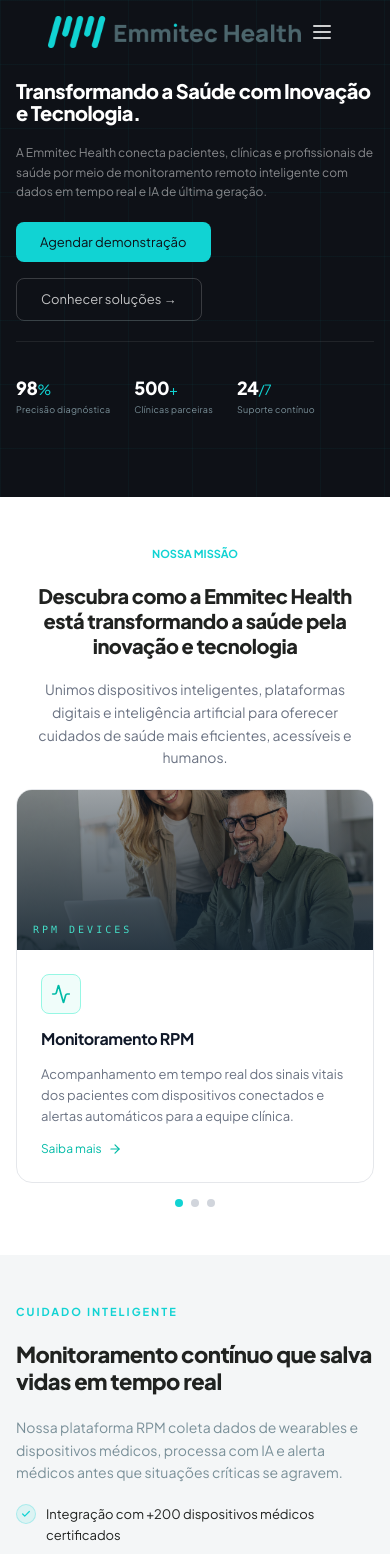
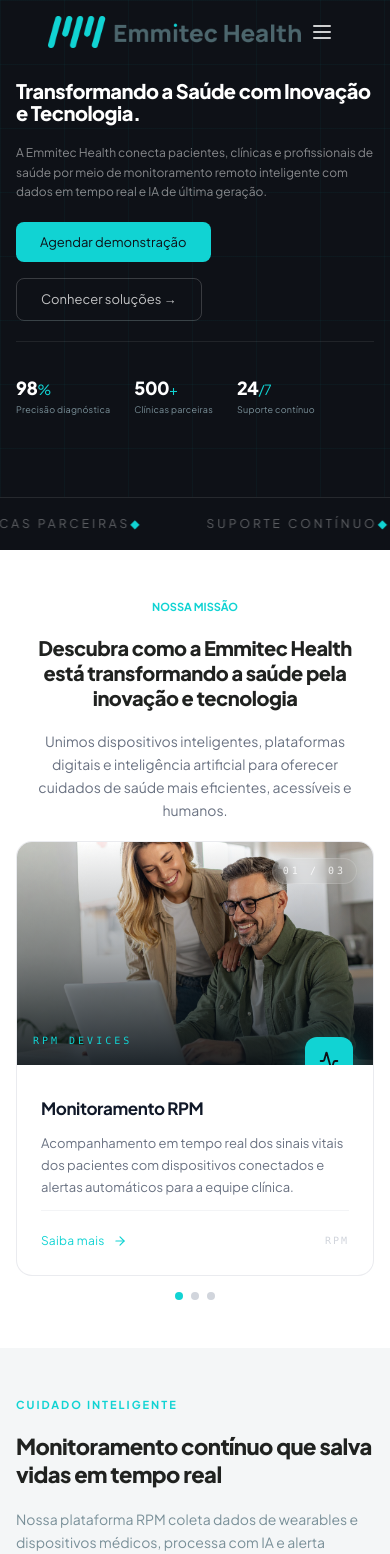
Before and after one commit to Os-Guri-Do-Agro/emmitec-health-web, a Vue app: page / in a window 390 px wide. Shown: the top 1554 px of the page. Built offline with nearby package versions, Linux system fonts and the light colour scheme.

Commit message:
style: melhora visual

```diff
--- a/src/views/HomeView.vue
+++ b/src/views/HomeView.vue
@@ -1,5 +1,5 @@
 <script setup lang="ts">
-import { ref, onMounted, onUnmounted, computed, watch } from 'vue'
+import { ref, onMounted, onUnmounted, computed, watch, nextTick } from 'vue'
 import { useI18n } from 'vue-i18n'
 import { gsap } from 'gsap'
 import { ScrollTrigger } from 'gsap/ScrollTrigger'
@@ -53,6 +53,35 @@
     onUpdate: () => {
       element.textContent = Math.round(counter.value).toString()
     },
+  })
+}
+
+// ── MARQUEE ──
+const marquee = ref<HTMLElement | null>(null)
+let marqueeTween: gsap.core.Tween | null = null
+
+const marqueeItems = computed(() => [
+  t('hero.stats.accuracy'),
+  t('hero.stats.clinics'),
+  t('hero.stats.support'),
+  t('cards.rpm.label'),
+  t('cards.ai.label'),
+  t('cards.dashboard.label'),
+])
+
+function startMarquee() {
+  if (!marquee.value) return
+  const track = marquee.value.querySelector('.marquee-track') as HTMLElement | null
+  if (!track) return
+  marqueeTween?.kill()
+  gsap.set(track, { x: 0 })
+  const half = track.scrollWidth / 2
+  if (half <= 0) return
+  marqueeTween = gsap.to(track, {
+    x: -half,
+    duration: Math.max(24, half / 55),
+    ease: 'none',
+    repeat: -1,
   })
 }
 
@@ -192,6 +221,8 @@
 const ctaInner = ref<HTMLElement | null>(null)
 
 onMounted(() => {
+  startMarquee()
+
   // Hero entrance
   gsap
     .timeline({ defaults: { ease: 'power3.out' } })
@@ -272,10 +303,11 @@
 
 onUnmounted(() => {
   ScrollTrigger.getAll().forEach((t) => t.kill())
+  marqueeTween?.kill()
 })
 
 // Re-animar números quando o idioma mudar
-watch(locale, () => {
+watch(locale, async () => {
   heroStatNumbers.value.forEach((el, index) => {
     const targetValue = heroStatsData.value[index]?.num
     if (el && targetValue !== undefined) {
@@ -284,6 +316,8 @@
       animateCounter(el, targetValue, 1.5)
     }
   })
+  await nextTick()
+  startMarquee()
 })
 </script>
 
@@ -370,6 +404,26 @@
       </div>
     </section>
 
+    <!-- ── MARQUEE ── -->
+    <div
+      ref="marquee"
+      class="marquee bg-dark border-t border-white/10 py-4 overflow-hidden w-full"
+      aria-hidden="true"
+    >
+      <div class="marquee-track flex whitespace-nowrap will-change-transform">
+        <template v-for="n in 2" :key="n">
+          <div
+            v-for="item in marqueeItems"
+            :key="item + n"
+            class="marquee-item flex items-center font-display font-bold uppercase tracking-[3px] text-white/35 text-[12px] sm:text-[13px] px-8"
+          >
+            <span>{{ item }}</span>
+            <span class="text-primary ml-8">◆</span>
+          </div>
+        </template>
+      </div>
+    </div>
+
     <!-- ── INTRO ── -->
     <section
       ref="introSection"
@@ -397,41 +451,62 @@
         class="hidden md:grid md:grid-cols-2 lg:grid-cols-3 gap-4 sm:gap-6 w-full max-w-7xl mx-auto px-4 sm:px-6"
       >
         <article
-          v-for="c in cardsData"
+          v-for="(c, i) in cardsData"
           :key="c.title"
-          class="service-card rounded-2xl border border-gray-200 bg-white overflow-hidden"
+          class="service-card group relative rounded-2xl border border-gray-200/80 bg-white overflow-hidden transition-all duration-500 hover:-translate-y-1.5 hover:border-primary/30 hover:shadow-[0_24px_60px_-20px_rgba(17,211,211,0.35)]"
         >
-          <!-- Header com imagem -->
-          <div class="h-40 relative overflow-hidden">
+          <!-- Imagem -->
+          <div class="relative overflow-hidden aspect-16/10">
             <img
               :src="c.image"
               :alt="c.title"
-              class="absolute inset-0 w-full h-full object-cover"
+              class="absolute inset-0 w-full h-full object-cover transition-transform duration-900 ease-out group-hover:scale-[1.06]"
             />
-            <div class="absolute inset-0 bg-linear-to-t from-[#162633]/90 to-[#0d1a23]/40" />
+            <div class="absolute inset-0 bg-linear-to-t from-[#0a1218]/90 via-[#0a1218]/35 to-transparent" />
+
+            <!-- Index chip -->
             <span
-              class="absolute bottom-3 left-4 font-mono text-[10px] text-teal-300/90 tracking-[3px] uppercase font-medium z-10"
-              >{{ c.headerLabel }}</span
+              class="absolute top-4 right-4 font-mono text-[10px] tracking-[3px] text-white/80 bg-white/5 backdrop-blur-sm border border-white/15 rounded-full px-2.5 py-1"
             >
+              0{{ i + 1 }} / 0{{ cardsData.length }}
+            </span>
+
+            <!-- Label -->
+            <span
+              class="absolute bottom-4 left-4 font-mono text-[10px] text-primary tracking-[3px] uppercase font-semibold"
+            >
+              {{ c.headerLabel }}
+            </span>
+
+            <!-- Icon flutuante -->
+            <div
+              class="absolute -bottom-5 right-5 w-12 h-12 rounded-xl bg-primary text-dark flex items-center justify-center shadow-[0_10px_28px_rgba(17,211,211,0.45)] transition-all duration-500 group-hover:-translate-y-1 group-hover:rotate-[-4deg]"
+            >
+              <component :is="c.icon" :size="20" stroke-width="2.2" />
             </div>
-          <!-- Corpo do card -->
-          <div class="p-6 flex flex-col gap-3">
-            <div
-              class="icon-box w-10 h-10 p-2 rounded-lg bg-teal-50 border border-teal-200 flex items-center justify-center mb-4 text-teal-500"
+          </div>
+
+          <!-- Corpo -->
+          <div class="p-6 pt-8 flex flex-col gap-3">
+            <h3
+              class="font-display font-bold text-gray-900 text-[17px] leading-snug tracking-tight"
             >
-              <component :is="c.icon" :size="20" />
-            </div>
-            <h3 class="font-display font-bold text-gray-900 text-[16px] mb-2 tracking-tight">
               {{ c.title }}
             </h3>
-            <p class="text-gray-500 text-[13px] leading-relaxed mb-4">{{ c.description }}</p>
+            <p class="text-gray-500 text-[13px] leading-[1.7]">{{ c.description }}</p>
+
+            <div class="mt-4 pt-5 border-t border-gray-100 flex items-center justify-between">
               <a
                 href="#"
-              class="inline-flex items-center gap-1.5 text-teal-500 text-[12px] font-display font-semibold no-underline"
+                class="card-cta relative inline-flex items-center gap-2 text-primary text-[12px] font-display font-semibold tracking-wide no-underline"
               >
-              {{ t('cards.cta') }}
-              <ArrowRight :size="14" />
+                <span>{{ t('cards.cta') }}</span>
+                <ArrowRight :size="14" class="arrow-slide" />
               </a>
+              <span class="font-mono text-[10px] text-gray-300 tracking-[2px]">
+                {{ c.headerLabel.split(' ')[0] }}
+              </span>
+            </div>
           </div>
         </article>
       </div>
@@ -448,41 +523,59 @@
             :style="{ transform: `translateX(-${currentCardIndex * 100}%)` }"
           >
             <article
-              v-for="c in cardsData"
+              v-for="(c, i) in cardsData"
               :key="c.title"
-              class="service-card w-full shrink-0 rounded-2xl border border-gray-200 bg-white overflow-hidden"
+              class="service-card group w-full shrink-0 rounded-2xl border border-gray-200/80 bg-white overflow-hidden"
             >
-              <!-- Header com imagem -->
-              <div class="h-40 relative overflow-hidden">
+              <!-- Imagem -->
+              <div class="relative overflow-hidden aspect-16/10">
                 <img
                   :src="c.image"
                   :alt="c.title"
                   class="absolute inset-0 w-full h-full object-cover"
                 />
-                <div class="absolute inset-0 bg-linear-to-t from-[#162633]/90 to-[#0d1a23]/40" />
+                <div class="absolute inset-0 bg-linear-to-t from-[#0a1218]/90 via-[#0a1218]/35 to-transparent" />
+
                 <span
-                  class="absolute bottom-3 left-4 font-mono text-[10px] text-teal-300/90 tracking-[3px] uppercase font-medium z-10"
-                  >{{ c.headerLabel }}</span
+                  class="absolute top-4 right-4 font-mono text-[10px] tracking-[3px] text-white/80 bg-white/5 backdrop-blur-sm border border-white/15 rounded-full px-2.5 py-1"
                 >
+                  0{{ i + 1 }} / 0{{ cardsData.length }}
+                </span>
+
+                <span
+                  class="absolute bottom-4 left-4 font-mono text-[10px] text-primary tracking-[3px] uppercase font-semibold"
+                >
+                  {{ c.headerLabel }}
+                </span>
+
+                <div
+                  class="absolute -bottom-5 right-5 w-12 h-12 rounded-xl bg-primary text-dark flex items-center justify-center shadow-[0_10px_28px_rgba(17,211,211,0.45)]"
+                >
+                  <component :is="c.icon" :size="20" stroke-width="2.2" />
                 </div>
-              <!-- Corpo do card -->
-              <div class="p-6 flex flex-col gap-3">
-                <div
-                  class="icon-box w-10 h-10 p-2 rounded-lg bg-teal-50 border border-teal-200 flex items-center justify-center mb-4 text-teal-500"
+              </div>
+
+              <!-- Corpo -->
+              <div class="p-6 pt-8 flex flex-col gap-3">
+                <h3
+                  class="font-display font-bold text-gray-900 text-[17px] leading-snug tracking-tight"
                 >
-                  <component :is="c.icon" :size="20" />
-                </div>
-                <h3 class="font-display font-bold text-gray-900 text-[16px] mb-2 tracking-tight">
                   {{ c.title }}
                 </h3>
-                <p class="text-gray-500 text-[13px] leading-relaxed mb-4">{{ c.description }}</p>
+                <p class="text-gray-500 text-[13px] leading-[1.7]">{{ c.description }}</p>
+
+                <div class="mt-4 pt-5 border-t border-gray-100 flex items-center justify-between">
                   <a
                     href="#"
-                  class="inline-flex items-center gap-1.5 text-teal-500 text-[12px] font-semibold no-underline"
+                    class="card-cta relative inline-flex items-center gap-2 text-primary text-[12px] font-display font-semibold tracking-wide no-underline"
                   >
-                  {{ t('cards.cta') }}
-                  <ArrowRight :size="14" />
+                    <span>{{ t('cards.cta') }}</span>
+                    <ArrowRight :size="14" class="arrow-slide" />
                   </a>
+                  <span class="font-mono text-[10px] text-gray-300 tracking-[2px]">
+                    {{ c.headerLabel.split(' ')[0] }}
+                  </span>
+                </div>
               </div>
             </article>
           </div>
@@ -611,6 +704,19 @@
       <div
         class="absolute -top-48 left-1/2 -translate-x-1/2 w-[320px] h-[320px] sm:w-[500px] sm:h-[500px] lg:w-[680px] lg:h-[680px] rounded-full pointer-events-none cta-glow"
       />
+
+      <!-- Ghost brand type -->
+      <div
+        class="absolute inset-0 flex items-center justify-center pointer-events-none select-none overflow-hidden"
+        aria-hidden="true"
+      >
+        <span
+          class="cta-ghost font-display font-extrabold tracking-[-0.05em] whitespace-nowrap leading-[0.8]"
+        >
+          EMMITEC&nbsp;HEALTH
+        </span>
+      </div>
+
       <div
         ref="ctaInner"
         class="w-full max-w-4xl mx-auto px-4 sm:px-6 text-center relative z-10 flex flex-col gap-5"
@@ -655,6 +761,38 @@
 }
 .cta-glow {
   background: radial-gradient(circle, rgba(17, 211, 211, 0.08) 0%, transparent 70%);
+}
+
+/* CTA ghost headline */
+.cta-ghost {
+  font-size: clamp(120px, 20vw, 340px);
+  color: transparent;
+  -webkit-text-stroke: 1px rgba(255, 255, 255, 0.07);
+  letter-spacing: -0.05em;
+}
+
+/* Service card CTA — underline animado + seta desliza */
+.card-cta {
+  position: relative;
+}
+.card-cta::after {
+  content: '';
+  position: absolute;
+  left: 0;
+  bottom: -4px;
+  width: 0;
+  height: 1px;
+  background: currentColor;
+  transition: width 0.35s ease;
+}
+.service-card:hover .card-cta::after {
+  width: 100%;
+}
+.arrow-slide {
+  transition: transform 0.35s ease;
+}
+.service-card:hover .arrow-slide {
+  transform: translateX(4px);
 }
 
 /* Split visual placeholder */
```
Lines whose indentation alone changed are shown as unchanged.
